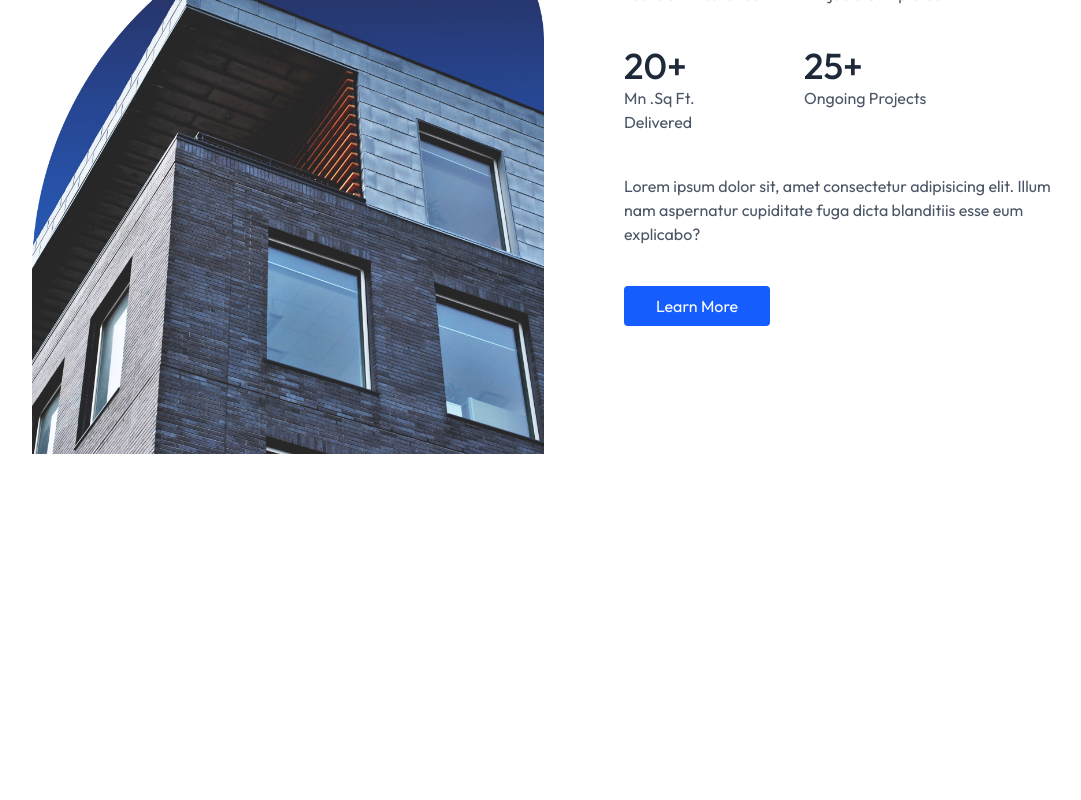
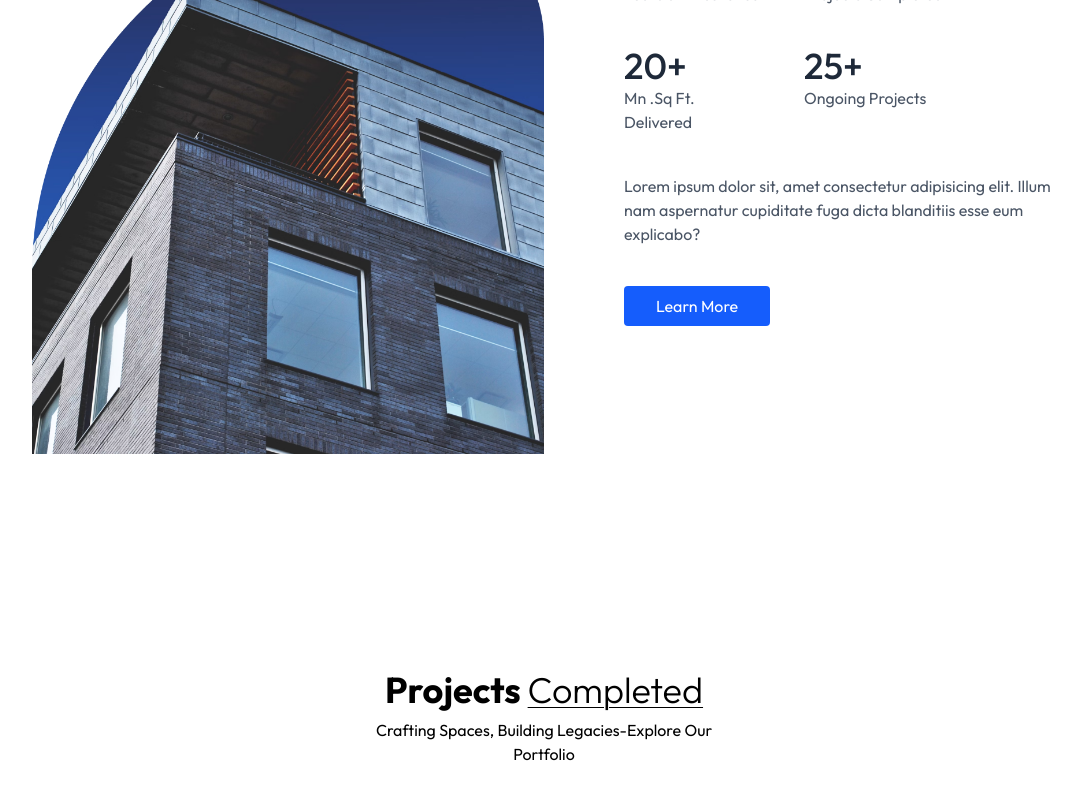
Before and after one commit to Elai5/real-estate, a React (Vite) app: page / in a window 1280 px wide. Shown: the part 1098-1898 px from the top of the page, without its empty margins (96-1177 px from the left). Before the commit the page ends 1608 px from the top, so only its background shows below. Built offline with nearby package versions, Linux system fonts and the light colour scheme.

Commit message:
projects heading

```diff
--- a/src/App.jsx
+++ b/src/App.jsx
@@ -3,12 +3,14 @@
 import React from "react";
 import Header from "./components/Header";
 import About from "./components/About";
+import Projects from "./components/Projects";
 
 const App = () => {
   return (
     <div className="w-full overflow-hidden">
       <Header />
       <About />
+      <Projects />
     </div>
   );
 };
--- /dev/null
+++ b/src/components/Projects.jsx
@@ -0,0 +1,24 @@
+/** @format */
+
+import React from "react";
+
+const Projects = () => {
+  return (
+    <div
+      className="container mx-auto py-4 pt-20 px-6 md:px-20 lg:px-32 my-20 w-full overflow-hidden"
+      id="Projects"
+    >
+      <h1 className="text-2xl sm:text-4xl font-bold mb-2 text-center">
+        Projects{" "}
+        <span className="font-light underline underline-offset-4 decoration-1 under">
+          Completed
+        </span>
+      </h1>
+      <p className="text-center text-gray-5000 mb-8 max-w-90 mx-auto">
+        Crafting Spaces, Building Legacies-Explore Our Portfolio
+      </p>
+    </div>
+  );
+};
+
+export default Projects;
```
